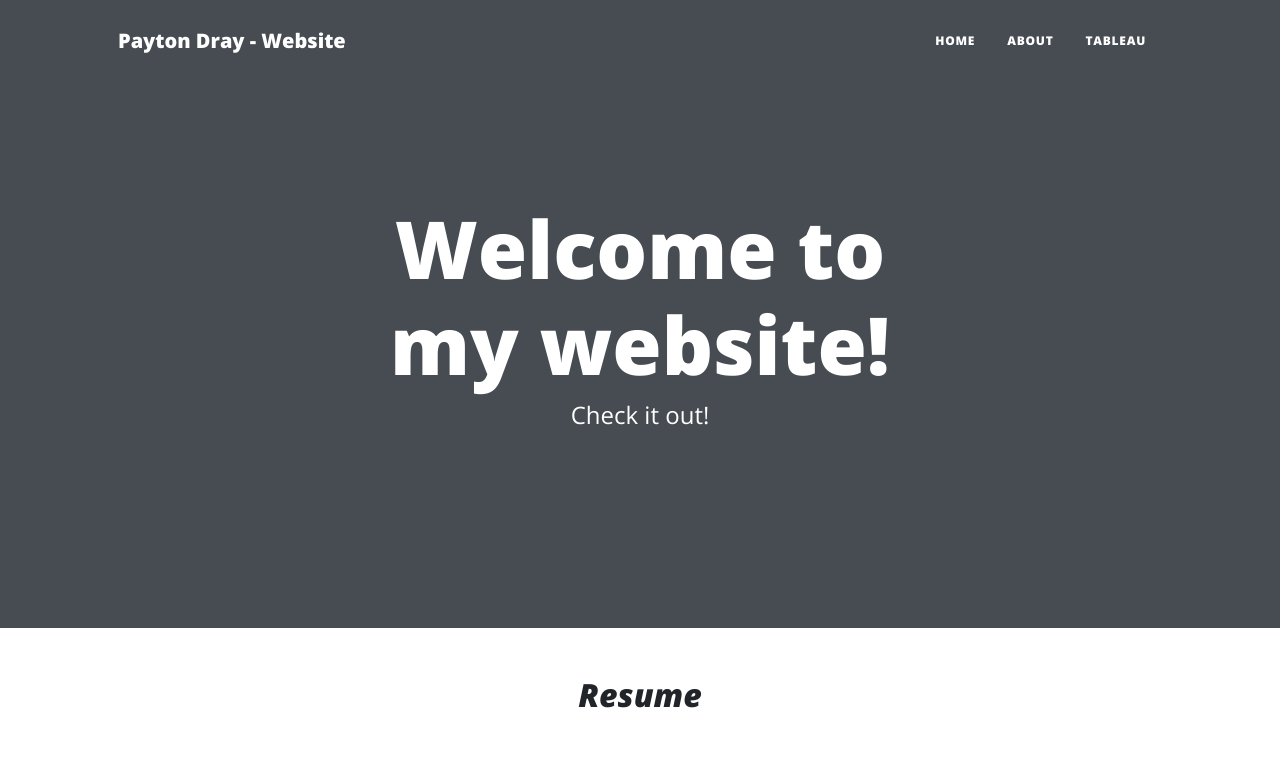
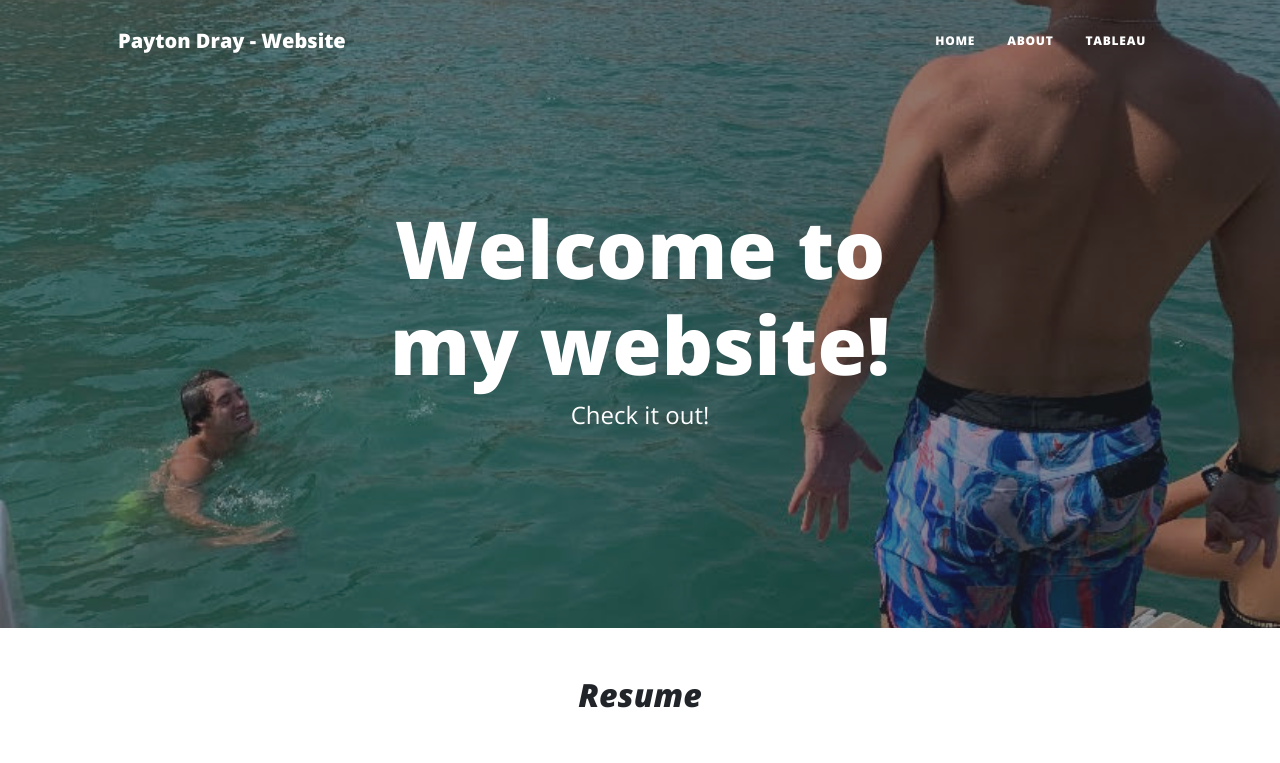
Before and after one commit to pdrayday/InfoSyst201, a plain HTML site: page startbootstrap-clean-blog-gh-pages/index.html in a window 1280 px wide. Shown: the top 763 px of the page. Drawn offline with nearby package versions, Linux system fonts and the light colour scheme; the site is published under a folder, as on GitHub Pages, so addresses that start at the root find nothing.

Commit message:
Update index.html

```diff
--- a/startbootstrap-clean-blog-gh-pages/index.html
+++ b/startbootstrap-clean-blog-gh-pages/index.html
@@ -36,7 +36,7 @@
             </div>
         </nav>
         <!-- Page Header-->
-        <header class="masthead" alt="Lake" style="background-image: url('/Images/backpic.jpg')">
+        <header class="masthead" alt="Lake" style="background-image: url('./Images/backpic.jpg')">
             <div class="container position-relative px-4 px-lg-5">
                 <div class="row gx-4 gx-lg-5 justify-content-center">
                     <div class="col-md-10 col-lg-8 col-xl-7">
```
